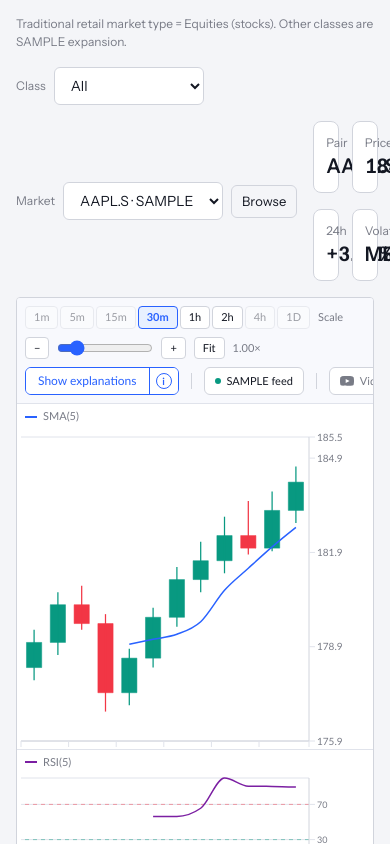
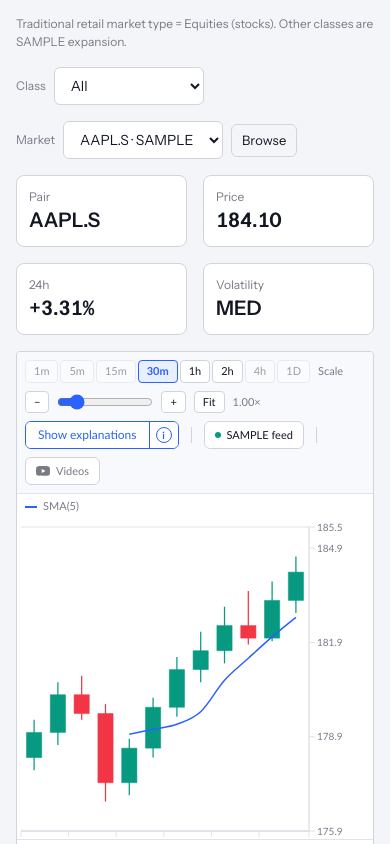
Before and after one commit to Siphon880gh/Stocks-Trainer, a React (Vite) app: page /market in a window 390 px wide. Shown: the part 1040-1884 px from the top of the page. Built offline with nearby package versions, Linux system fonts and the light colour scheme.

Commit message:
QA: Charts page on narrow screens — stat cards get their own row below lg, chart toolbar group wraps, overlay row no longer overflows at 768

```diff
--- a/src/components/MarketChart.tsx
+++ b/src/components/MarketChart.tsx
@@ -981,7 +981,7 @@
             Fit
           </button>
           <span>{zoom.toFixed(2)}×</span>
-          <div className="ml-auto flex shrink-0 items-center">
+          <div className="ml-auto flex max-w-full shrink-0 flex-wrap items-center gap-y-2" data-testid="chart-toolbar-right">
             <div ref={explainHelpRef} className="relative">
             <div className="inline-flex h-7 items-stretch overflow-hidden rounded-md border border-[#2962ff]">
               <button
--- a/src/pages/Market.tsx
+++ b/src/pages/Market.tsx
@@ -316,8 +316,12 @@
               onSelect={setMarketId}
             />
           </div>
+          {/* Stats take their own row below lg: beside the selects they were squeezed to ~24px columns at 390–1023px. */}
           {!emptyClass && market ? (
-            <div className="grid grid-cols-2 md:grid-cols-4 gap-4 flex-1">
+            <div
+              data-testid="market-stats"
+              className="grid grid-cols-2 md:grid-cols-4 gap-4 min-w-0 grow basis-full lg:basis-0"
+            >
               <div className="panel p-3">
                 <p className="text-[12px] text-muted">Pair</p>
                 <p className="text-xl font-semibold tabular-nums">{market.pair}</p>
@@ -399,7 +403,7 @@
         {!emptyClass && market ? (
         <div className="panel p-4 space-y-4">
           <div className="flex flex-col md:flex-row gap-6 items-center justify-between">
-            <div className="w-full md:w-auto">
+            <div className="w-full md:w-auto min-w-0">
               <div className="flex items-center gap-2 mb-3">
                 <h3 className="text-[12px] font-semibold text-muted">Overlays</h3>
                 <button
@@ -435,7 +439,7 @@
                 ))}
               </div>
             </div>
-            <div className="flex gap-3 w-full md:w-auto">
+            <div className="flex gap-3 w-full md:w-auto md:shrink-0">
               <button
                 onClick={() => setHistoryOpen(true)}
                 className="flex-1 md:flex-none border border-line text-ink px-5 py-2.5 rounded-md font-medium hover:bg-canvas text-sm flex items-center justify-center gap-2"
```
Also changed, not shown: 1 other file (tests, documents, lock files or other folders).
